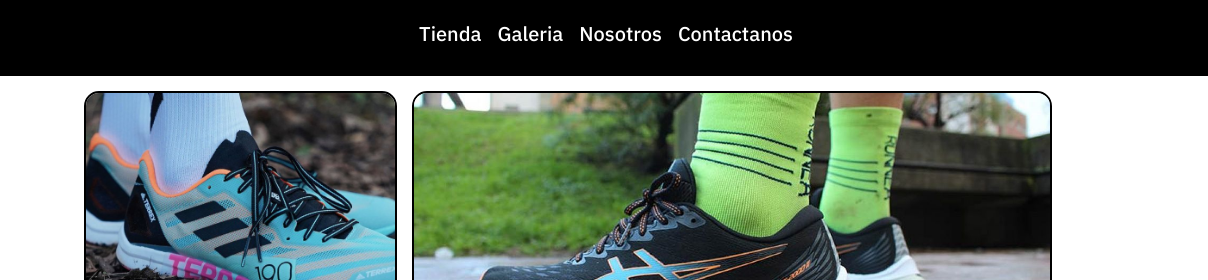
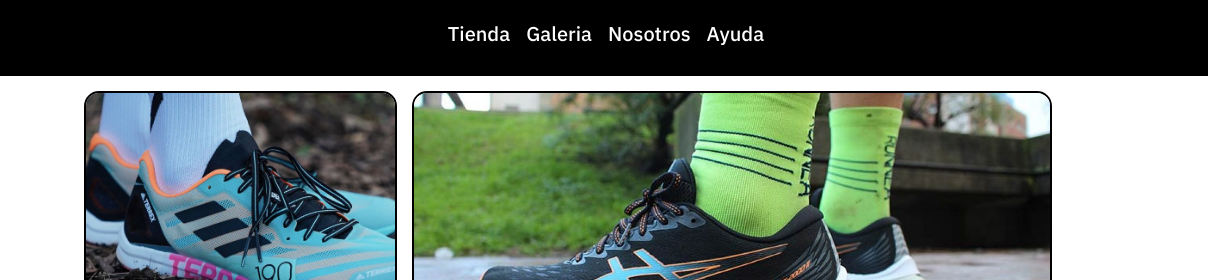
Before and after one commit to HoraGivonetti/repo1, a website: page pages/galeria.html in a window 1280 px wide. Shown: the top 280 px of the page, 72-1280 px from the left. Drawn offline with nearby package versions, Linux system fonts and the light colour scheme.

Commit message:
nosotros a ayuda

```diff
--- a/pages/galeria.html
+++ b/pages/galeria.html
@@ -31,7 +31,7 @@
 	        <a class="nav-link active text-white fs-5" aria-current="page" href="./nosotros.html">Nosotros</a>
 	        </li>
 	        <li class="nav-item">
-	        <a class="nav-link active text-white fs-5" aria-current="page" href="./contactanos.html">Contactanos</a>
+	        <a class="nav-link active text-white fs-5" aria-current="page" href="./ayuda.html">Ayuda</a>
 	        </li>
 	      </ul>
 	    </div>
--- a/scss/main.scss
+++ b/scss/main.scss
@@ -1,3 +1,6 @@
+
+
+
 @import "_vars";
 @import	"_cammons";
 @import "_nav";
```
Also changed, not shown: index.html (+1 -1 lines), pages/contactanos.html (+1 -1 lines), pages/nosotros.html (+1 -1 lines), pages/tienda.html (+1 -1 lines), css/main.css.
